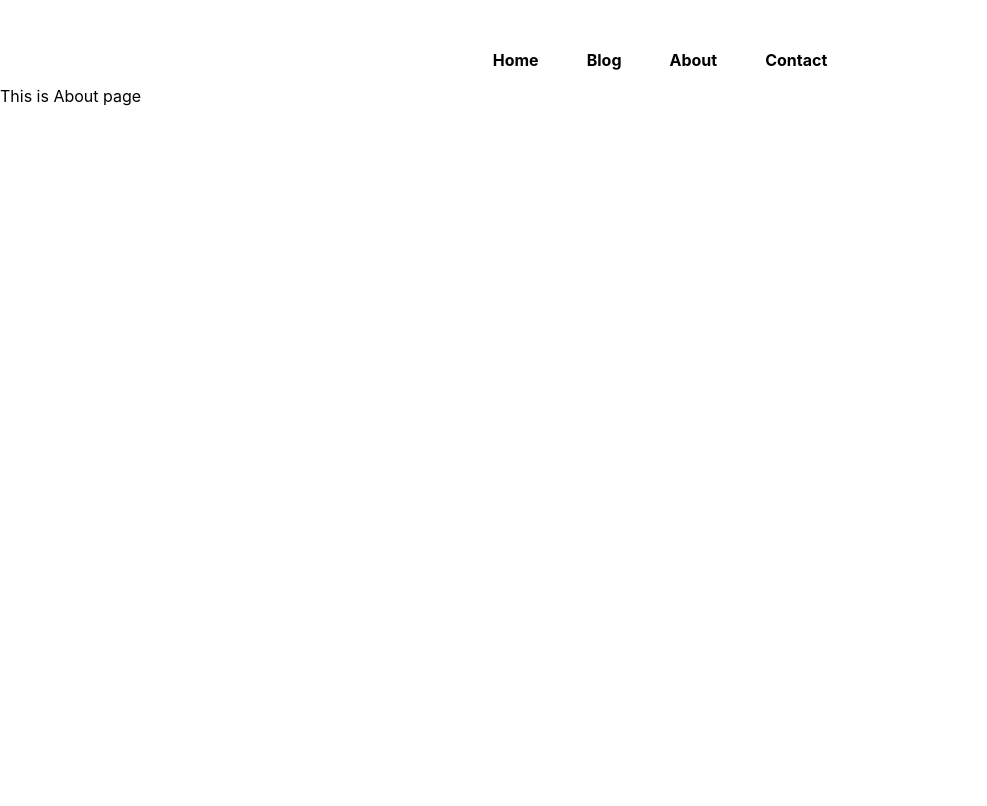
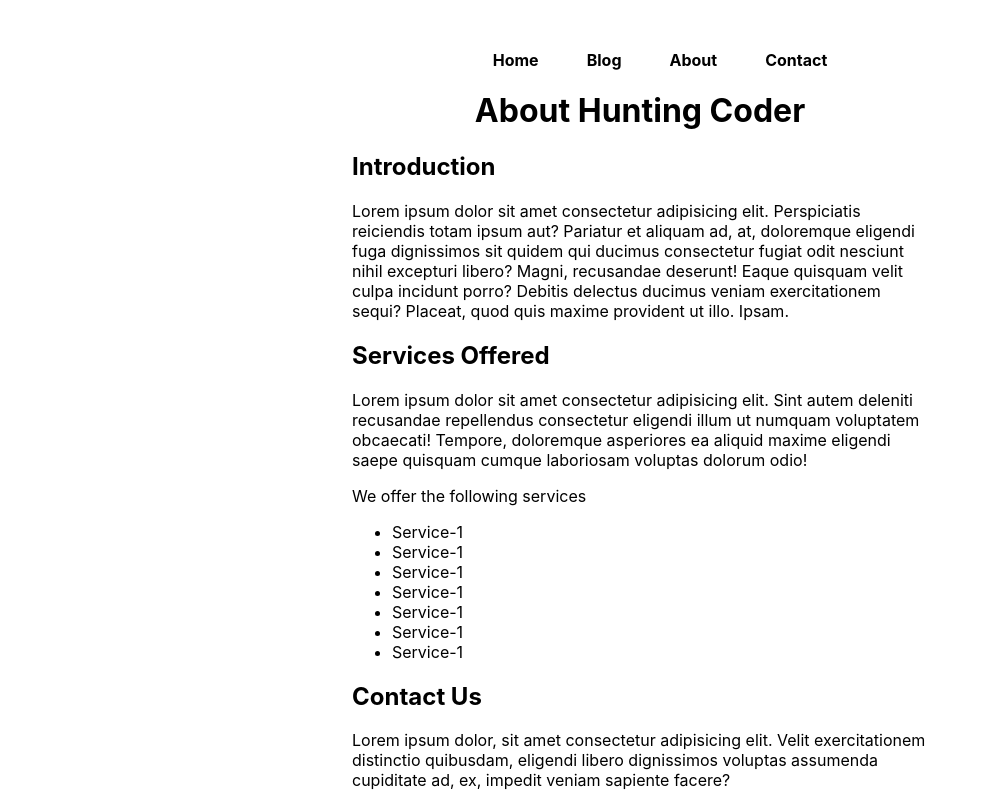
Before and after one commit to ManjiCoder/Huting-Coder, a Next.js app: page /about in a window 1280 px wide. Shown: the whole page, without its empty margins (0-987 px from the left). Built offline with nearby package versions, Linux system fonts and the light colour scheme.

Commit message:
Tutorial #27 Designing the About Page

```diff
--- a/pages/about.js
+++ b/pages/about.js
@@ -1,7 +1,47 @@
 import React from "react";
+import styles from "../styles/About.module.css";
 
 const About = () => {
-  return <div>This is About page</div>;
+  return (
+    <div className={styles.container}>
+      <h1 className={styles.center}>About Hunting Coder</h1>
+      <h2>Introduction</h2>
+      <p>
+        Lorem ipsum dolor sit amet consectetur adipisicing elit. Perspiciatis
+        reiciendis totam ipsum aut? Pariatur et aliquam ad, at, doloremque
+        eligendi fuga dignissimos sit quidem qui ducimus consectetur fugiat odit
+        nesciunt nihil excepturi libero? Magni, recusandae deserunt! Eaque
+        quisquam velit culpa incidunt porro? Debitis delectus ducimus veniam
+        exercitationem sequi? Placeat, quod quis maxime provident ut illo.
+        Ipsam.
+      </p>
+
+      <h2>Services Offered</h2>
+      <p>
+        Lorem ipsum dolor sit amet consectetur adipisicing elit. Sint autem
+        deleniti recusandae repellendus consectetur eligendi illum ut numquam
+        voluptatem obcaecati! Tempore, doloremque asperiores ea aliquid maxime
+        eligendi saepe quisquam cumque laboriosam voluptas dolorum odio!
+      </p>
+      <p>We offer the following services</p>
+      <ul>
+        <li>Service-1</li>
+        <li>Service-1</li>
+        <li>Service-1</li>
+        <li>Service-1</li>
+        <li>Service-1</li>
+        <li>Service-1</li>
+        <li>Service-1</li>
+      </ul>
+
+      <h2>Contact Us</h2>
+      <p>
+        Lorem ipsum dolor, sit amet consectetur adipisicing elit. Velit
+        exercitationem distinctio quibusdam, eligendi libero dignissimos
+        voluptas assumenda cupiditate ad, ex, impedit veniam sapiente facere?
+      </p>
+    </div>
+  );
 };
 
 export default About;
--- /dev/null
+++ b/styles/About.module.css
@@ -0,0 +1,8 @@
+.container {
+    max-width: 45vw;
+    margin: auto;
+}
+
+.center {
+    text-align: center;
+}
```
